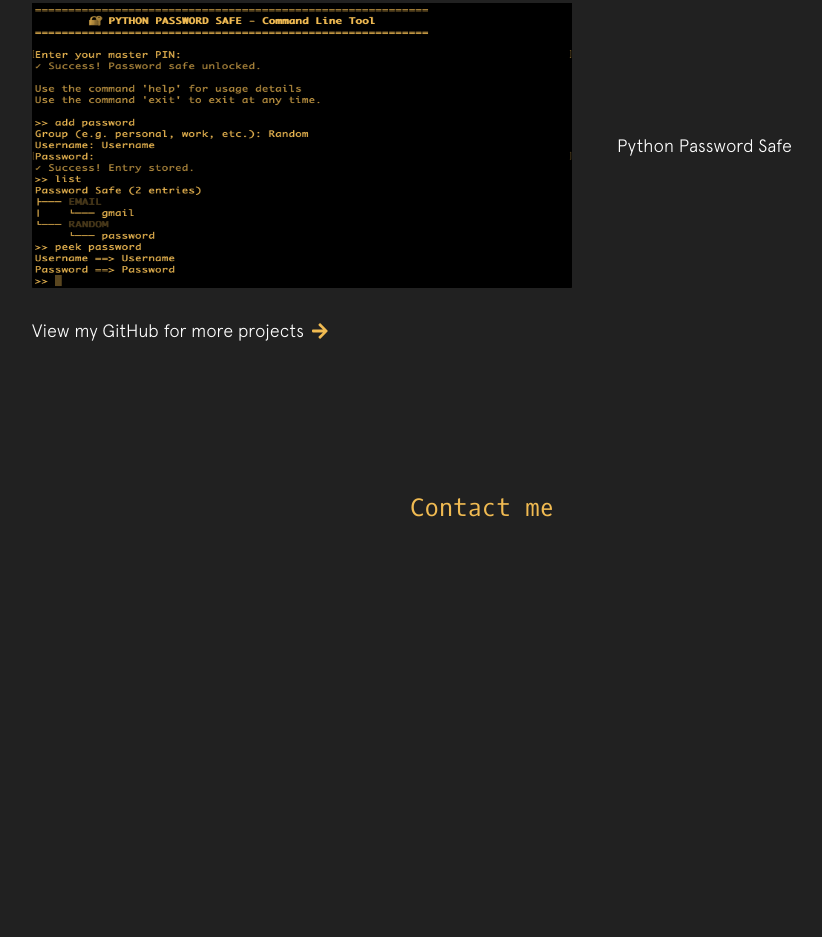
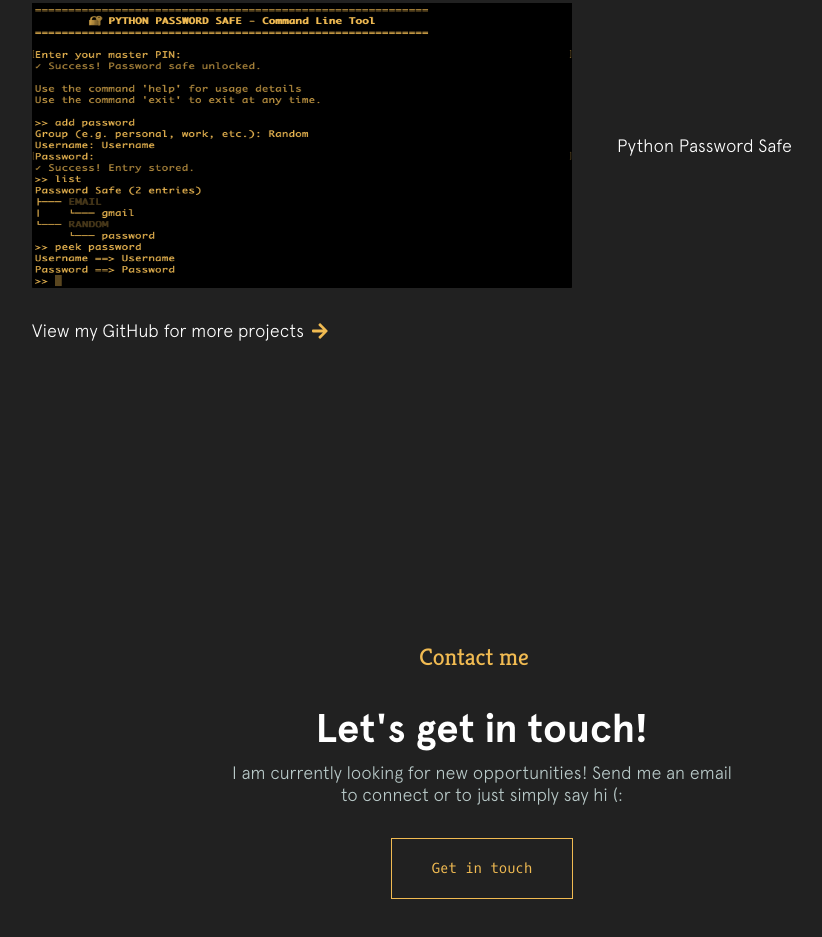
Before and after one commit to rvthai/portfolio, a Gatsby site: page / in a window 1280 px wide. Shown: the part 3064-4001 px from the top of the page, without its empty margins (158-980 px from the left). Before the commit the page ends 3588 px from the top, so only its background shows below. Built offline with nearby package versions, Linux system fonts and the light colour scheme; Gatsby itself is replaced by a stand-in of ours.

Commit message:
Create Contact section

```diff
--- a/src/components/contact.js
+++ b/src/components/contact.js
@@ -7,6 +7,14 @@ function Contact() {
       <div className={styles.heading}>
         <span className={styles.title}>Contact me</span>
       </div>
+      <div className={styles.content}>
+        <span className={styles.mainmessage}>Let's get in touch!</span>
+        <span className={styles.message}>
+          I am currently looking for new opportunities! Send me an email to
+          connect or to just simply say hi (:
+        </span>
+      </div>
+      <button className="button">Get in touch</button>
     </div>
   )
 }
--- a/src/styles/contact.module.scss
+++ b/src/styles/contact.module.scss
@@ -1,12 +1,46 @@
+// Variables
+$kreonfont: "Kreon Bold";
+$oxygen-mono: "Oxygen Mono";
+$kreon: "Kreon";
+$opensans: "Open Sans";
 $orange: #f1bb52;
+$graycolor: #accdd7;
+$light-slate: #b9cac9;
+$opensans-bold: "Open Sans Bold";
+
 .title {
   color: $orange;
-  font-family: "Oxygen Mono";
+  // font-family: "Oxygen Mono";
+  font-family: "Kreon";
   white-space: nowrap;
+  margin-right: 1rem;
   font-size: 24px;
 }
-
 .contact {
   display: flex;
+  flex-direction: column;
+  align-items: center;
   justify-content: center;
+  padding: 150px 0;
 }
+
+.content {
+  display: flex;
+  flex-direction: column;
+  align-items: center;
+}
+
+.message {
+  color: $light-slate;
+  width: 500px;
+  text-align: center;
+  margin-bottom: 2rem;
+}
+
+.mainmessage {
+  color: #fff;
+  font-family: "Apercu Bold";
+  font-size: 40px;
+  margin-bottom: 0.5rem;
+  margin-top: 2rem;
+}
--- a/src/styles/global.scss
+++ b/src/styles/global.scss
@@ -36,6 +36,11 @@ $fs-xl: 20px;
 @font-face {
   font-family: "Apercu";
   src: url(../fonts/Apercu-Light.otf);
+}
+
+@font-face {
+  font-family: "Apercu Bold";
+  src: url(../fonts/Apercu-Bold.otf);
 }
 
 // Global CSS rules
--- a/src/styles/layout2.module.scss
+++ /dev/null
@@ -1,5 +0,0 @@
-.layout {
-  max-width: 900px;
-  margin: 0px auto;
-  // padding: 100px 10px;
-}
```
